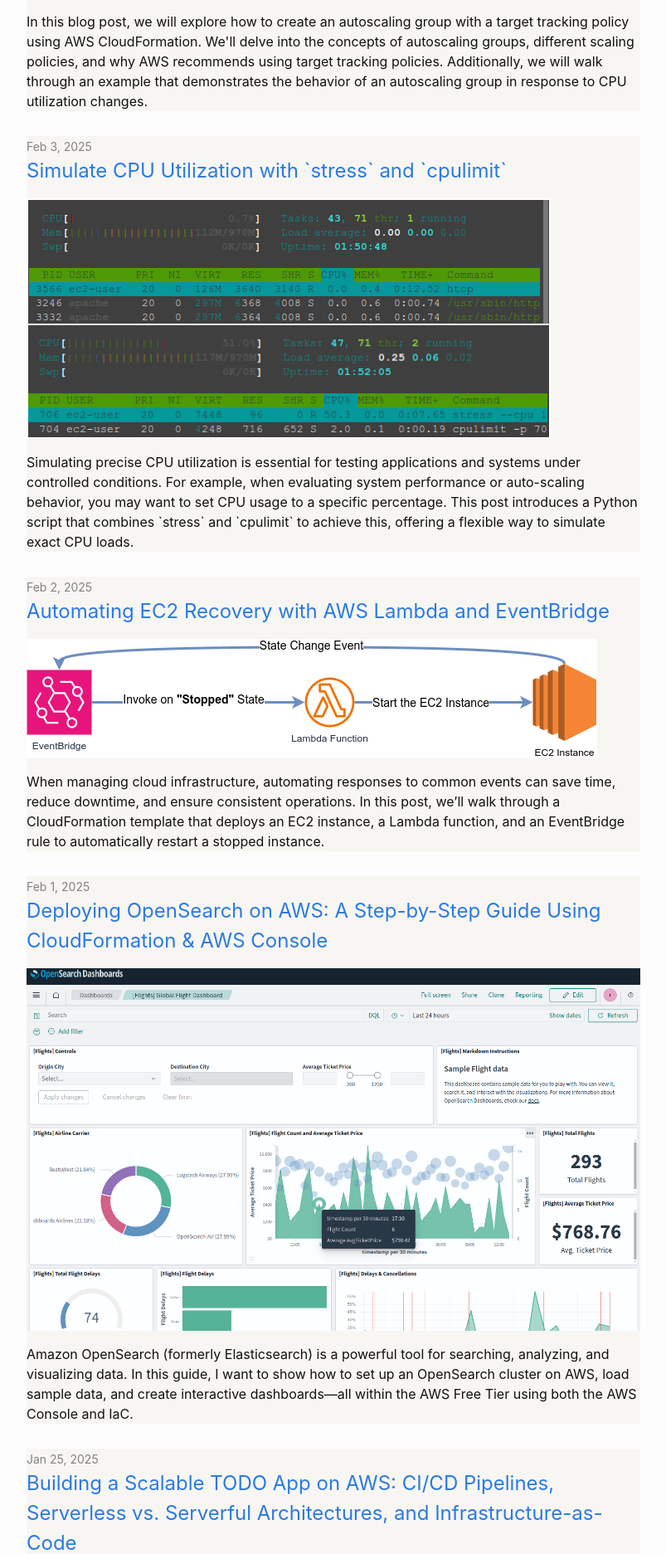
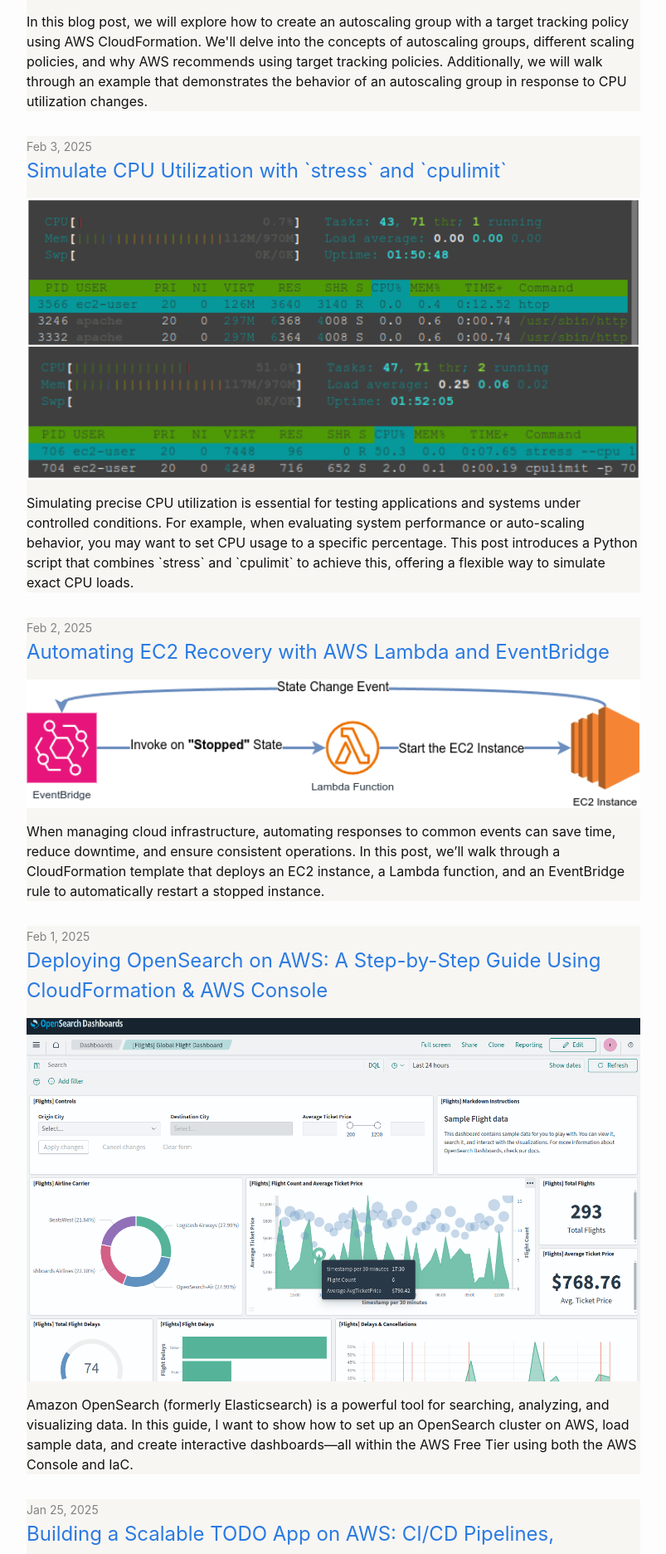
Before and after one commit to adavoudi/adavoudi.github.io, a Jekyll site: the page built from posts.md, in a window 1280 px wide. Shown: the part 638-2511 px from the top of the page at 83% size, without its empty margins (238-1041 px from the left). Built offline with Jekyll 4.4.1, drawn with Linux system fonts in a browser that asks for light colours.

Commit message:
Update cover image styling in post layout for better responsiveness

```diff
--- a/_layouts/posts.html
+++ b/_layouts/posts.html
@@ -32,7 +32,7 @@
           </a>
         </h3>
         {%- if post.cover -%}
-          <img src="{{ post.cover }}" alt="{{ post.title }}" style="margin-bottom: 1em;"><br>
+          <img src="{{ post.cover }}" alt="{{ post.title }}" style="margin-bottom: 1em; width: 100%;"><br>
         {%- endif -%}
         {%- if site.show_excerpts -%}
           {{ post.excerpt }}
```
